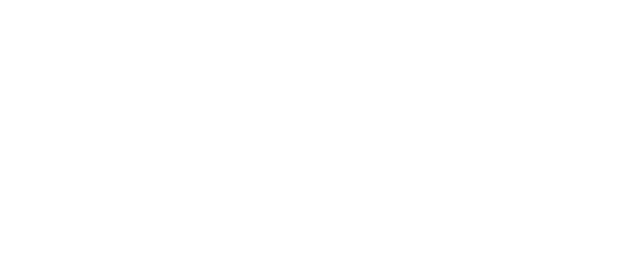
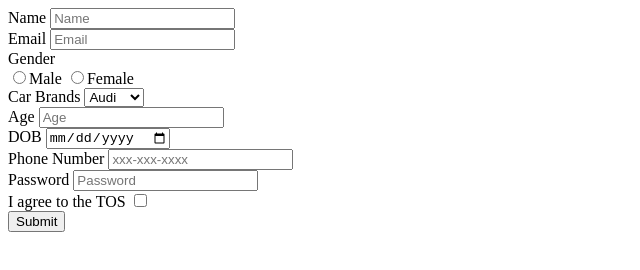
Before and after one commit to acciojob/signup-form-car-NaseerAhmad11, a website: page main.html in a window 1280 px wide. Shown: the whole page, without its empty margins (0-640 px from the left). Drawn offline with Linux system fonts and the light colour scheme.

Commit message:
created a submission

```diff
--- a/main.html
+++ b/main.html
@@ -8,6 +8,32 @@
 
 <body>
 	<!-- the entire body must be written by student -->
+	<form method="post">
+		<lable for="name">Name</lable>
+		<input type="text" placeholder="Name" id="name" required/><br>
+		<lable for="email">Email</lable>
+		<input type="email" placeholder="Email" id="email" required/><br>
+		<label>Gender</label><br/>
+		<input type="radio" id="gender_m" name="gender" required/><label for="gender_m">Male</label>
+		<input type="radio" id="gender_f" name="gender" required/><label for="gender_f">Female</label><br>
+		<label for="cars">Car Brands</label>
+		<select placeholder="--Please choose an option--" required id="cars">
+			<option>Audi</option>
+			<option>Maruti</option>
+			<option>Tata</option>
+		</select><br/>
+		<label for="age">Age</label>
+		<input type="number" id="age" required placeholder="Age"/><br>
+		<label for="dob">DOB</label>
+		<input type="date" id="dob" required/> <br/>
+		<label for="tel">Phone Number</label>
+		<input type="tel" id="tel" placeholder="xxx-xxx-xxxx"/><br>
+		<label>Password</label>
+		<input type="password" id="password" placeholder="Password" required/><br>
+		<label for="tos">I agree to the TOS</label>
+		<input type="checkbox" id="tos" required/><br>
+		<input type="submit" id="submit" value="Submit"/>
+	</form>
     <script type="text/javascript" src="./script.js">
 </script>
 
```
